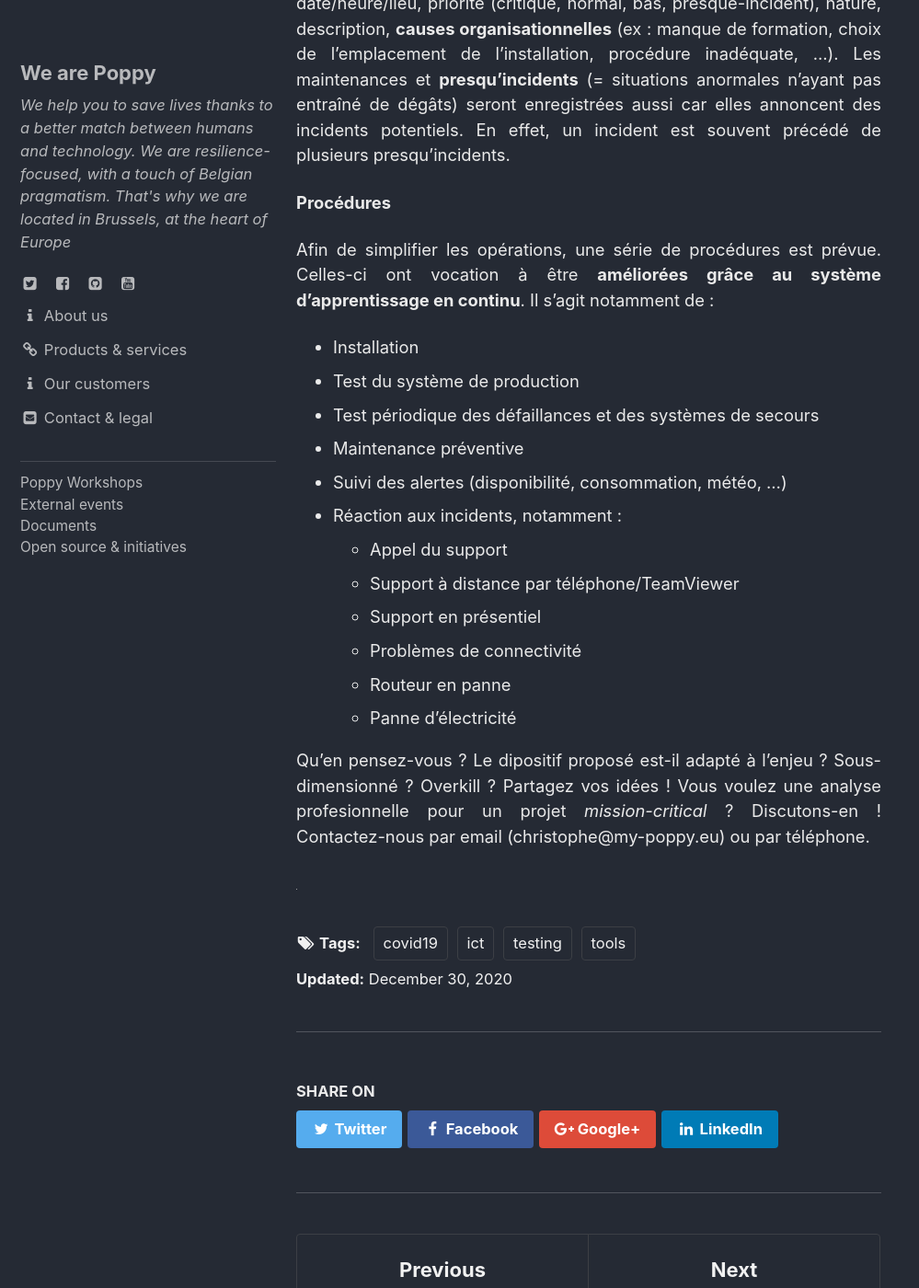
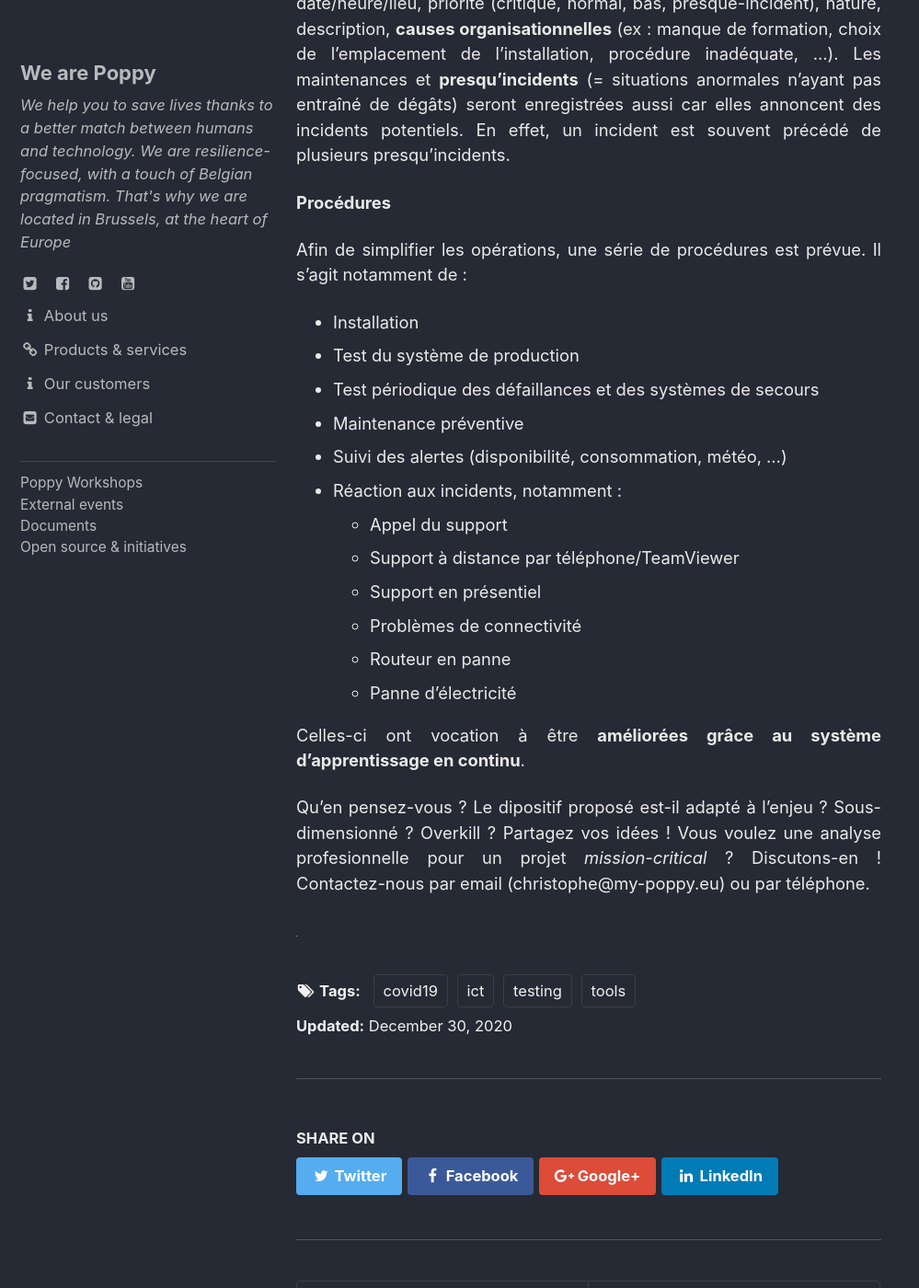
Before and after one commit to ccloquet/ccloquet.github.io, a Jekyll site: the page built from _posts/2020-12-30-ICT-testing.md, in a window 1280 px wide and 1400 px high, scrolled down 5572 px. Shown: the whole window at 92% size, without its empty margins (0-999 px from the left). Built offline with Jekyll 4.4.1, drawn with Linux system fonts in a browser that asks for light colours; cached includes are drawn as plain includes; part of the change alters nothing that is shown.

```diff
--- a/_posts/2020-12-30-ICT-testing.md
+++ b/_posts/2020-12-30-ICT-testing.md
@@ -91,7 +91,7 @@ Afin d’améliorer le système en continu en apprenant des défaillances, les *
 
 **Procédures**
 
-Afin de simplifier les opérations, une série de procédures est prévue. Celles-ci ont vocation à être **améliorées grâce au système d'apprentissage en continu**. Il s'agit notamment de :
+Afin de simplifier les opérations, une série de procédures est prévue. Il s'agit notamment de :
 
 - Installation
 - Test du système de production
@@ -106,6 +106,8 @@ Afin de simplifier les opérations, une série de procédures est prévue. Celle
     - Routeur en panne
    - Panne d'électricité
 
+Celles-ci ont vocation à être **améliorées grâce au système d'apprentissage en continu**.
+
 Qu'en pensez-vous ? Le dipositif proposé est-il adapté à l'enjeu ? Sous-dimensionné ? Overkill ? Partagez vos idées !  Vous voulez une analyse profesionnelle pour un projet *mission-critical* ? Discutons-en ! Contactez-nous par email (christophe@my-poppy.eu) ou par téléphone.
 
 <iframe src="https://www.my-poppy.eu/cnt/cnt.php" width="1" height="1" frameBorder="0">
```
